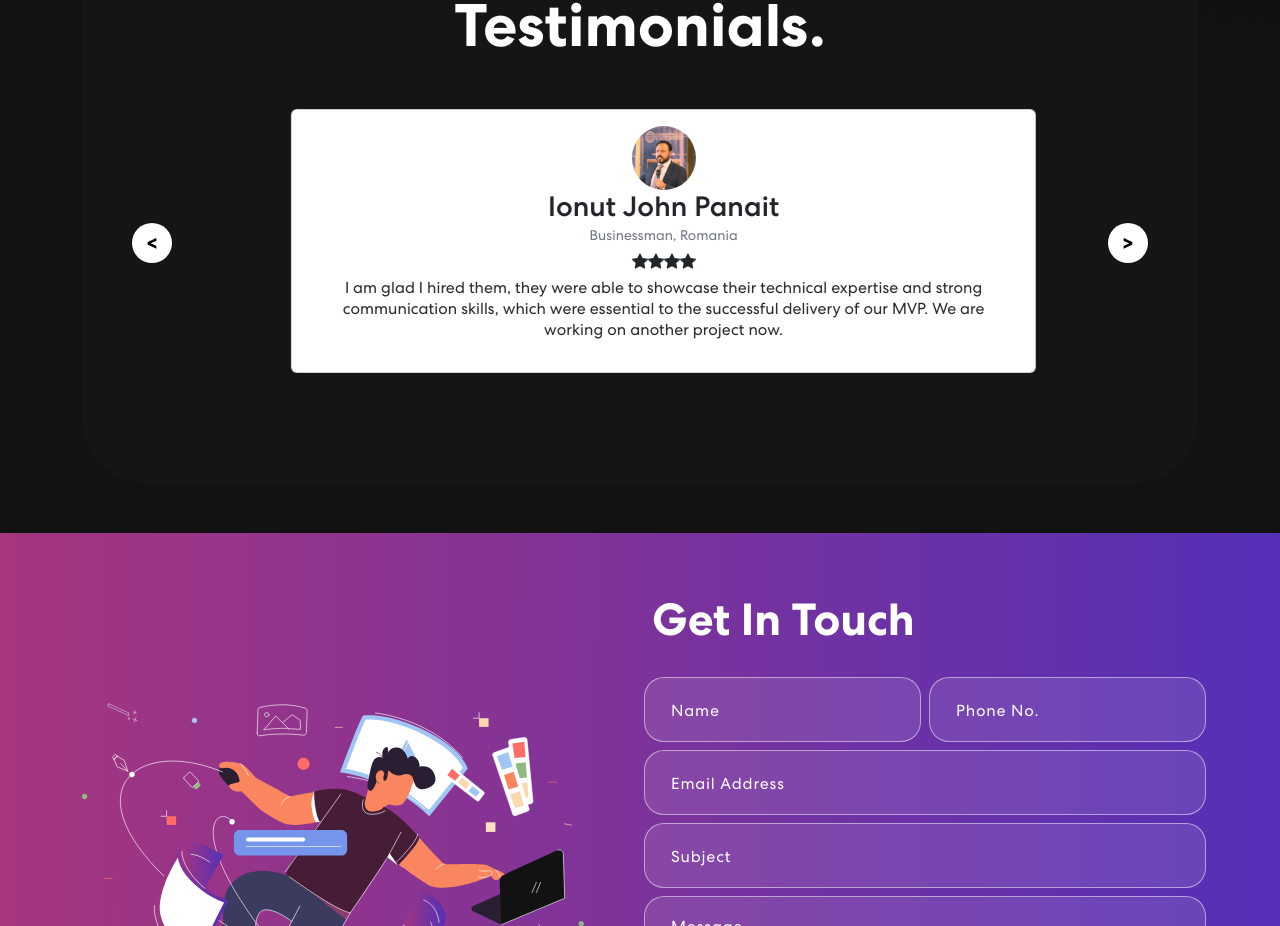
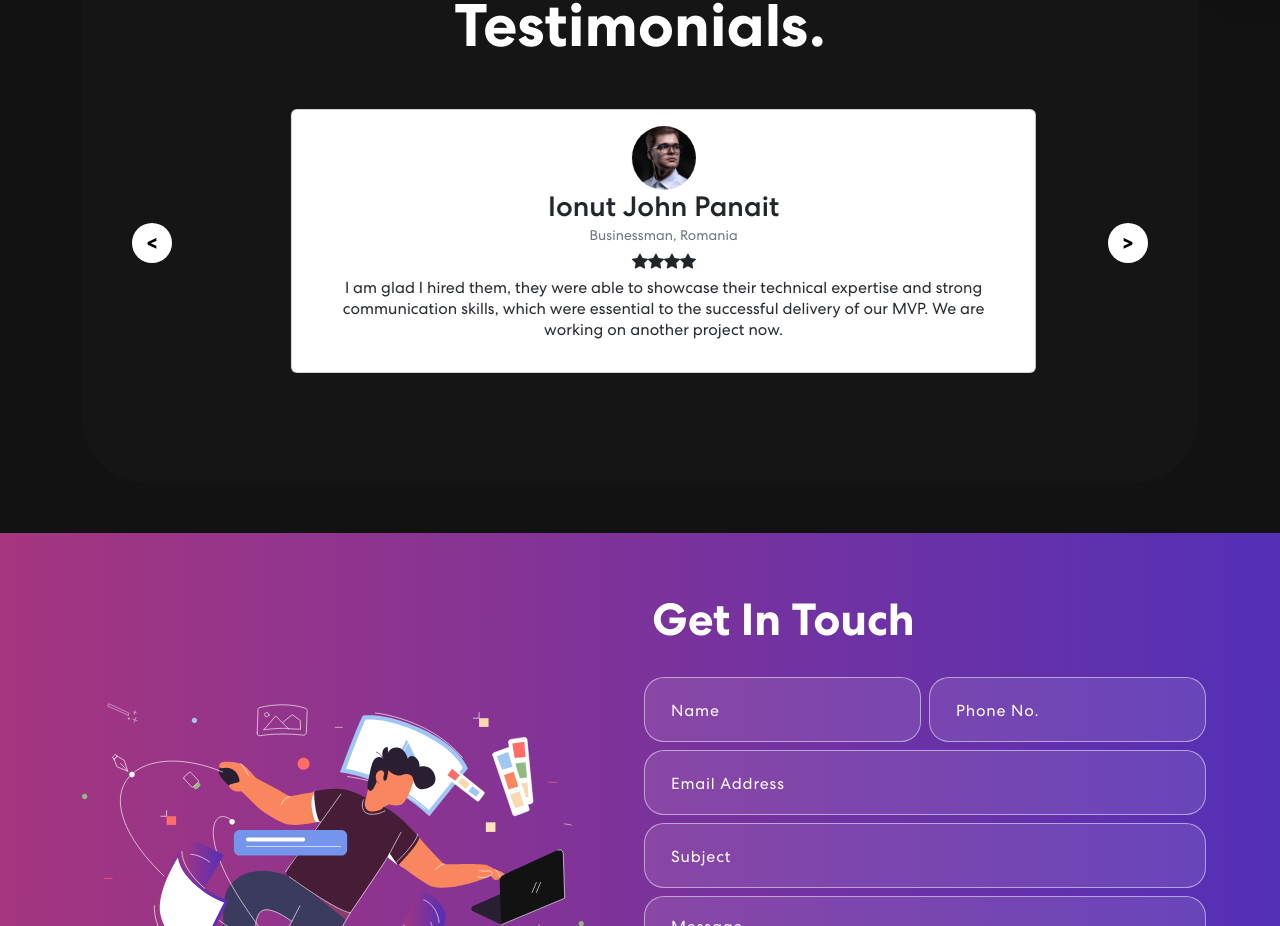
Before and after one commit to thehamzza/Graysol-Web-App, a React (Create React App) app: page / in a window 1280 px wide. Shown: the part 2274-3200 px from the top of the page. Built offline with nearby package versions, Linux system fonts and the light colour scheme.

Commit message:
changed images of clients

```diff
--- a/src/components/Testimonial.js
+++ b/src/components/Testimonial.js
@@ -1,6 +1,8 @@
 import Carousel from 'react-multi-carousel'
 import 'react-multi-carousel/lib/styles.css'
 import yaruq from '../assets/img/yaruq_nadeem.jpeg'
+import lior from '../assets/img/lior_image.jpg'
+import ionut from '../assets/img/ionut_panait_image.jpg'
 import { StarFill } from 'react-bootstrap-icons'
 
 export const Testimonial = () => {
@@ -48,7 +50,7 @@ export const Testimonial = () => {
                   <div class='card p-3 text-center px-4'>
                     <div class='user-content'>
                       <img
-                        src={yaruq}
+                        src={lior}
                         className='w-16 h-16 m-auto rounded-full'
                         alt=''
                       />
@@ -107,7 +109,7 @@ export const Testimonial = () => {
                   <div class='card p-3 text-center px-4'>
                     <div class='user-content'>
                       <img
-                        src={yaruq}
+                        src={ionut}
                         className='w-16 h-16 m-auto rounded-full'
                         alt=''
                       />
```
